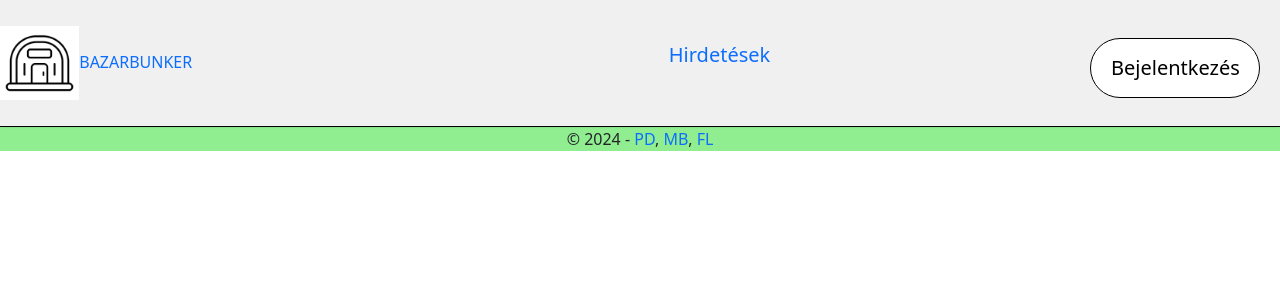
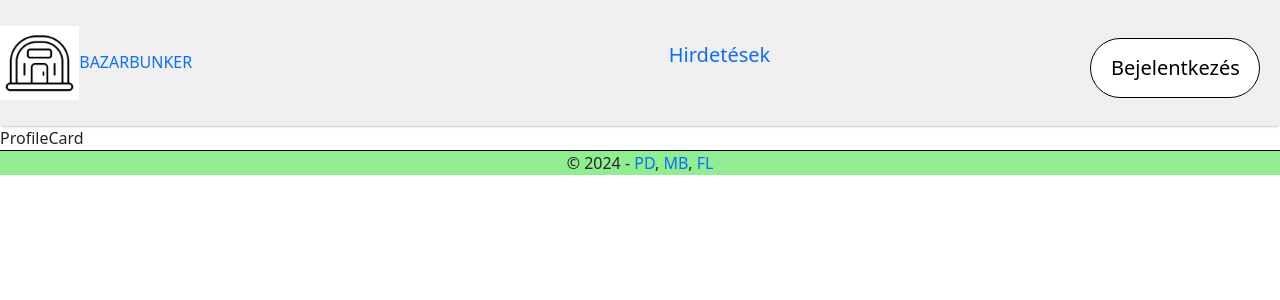
Before and after one commit to farkaslevente/14AA-D-BazarBunker, a React (Create React App) app in the folder frontend_new/: page /profilecard in a window 1280 px wide. Shown: the top 300 px of the page. Built offline with nearby package versions, Linux system fonts and the light colour scheme.

Commit message:
Profilecard & updated TODO

```diff
--- a/frontend_new/src/App.js
+++ b/frontend_new/src/App.js
@@ -5,6 +5,7 @@ import { UserStoreProvider } from './Stores/userStore';
 //Components
 import { Footer } from './Components/Footer/Footer';
 import { Navbar } from './Components/Navbar/Navbar';
+import { ProfileCard } from './Components/ProfileCard/ProfileCard';
 
 //Pages
 import { WelcomePage } from './Pages/WelcomePage';
@@ -44,6 +45,9 @@ function App() {
 
           <Route path='/support' element={<SupportPage/>} />
 
+          {/* Test routes */}
+          <Route path='/profilecard' element={<ProfileCard/>} />
+
         </Routes>
 
         <Footer />
--- /dev/null
+++ b/frontend_new/src/Components/ProfileCard/ProfileCard.jsx
@@ -0,0 +1,8 @@
+import React from 'react'
+import './ProfileCard.css'
+
+export const ProfileCard = () => {
+  return (
+    <div>ProfileCard</div>
+  )
+}
```
Also changed, not shown: frontend_new/TODO.txt, frontend_new/src/Components/ProfileCard/ProfileCard.css (added).
